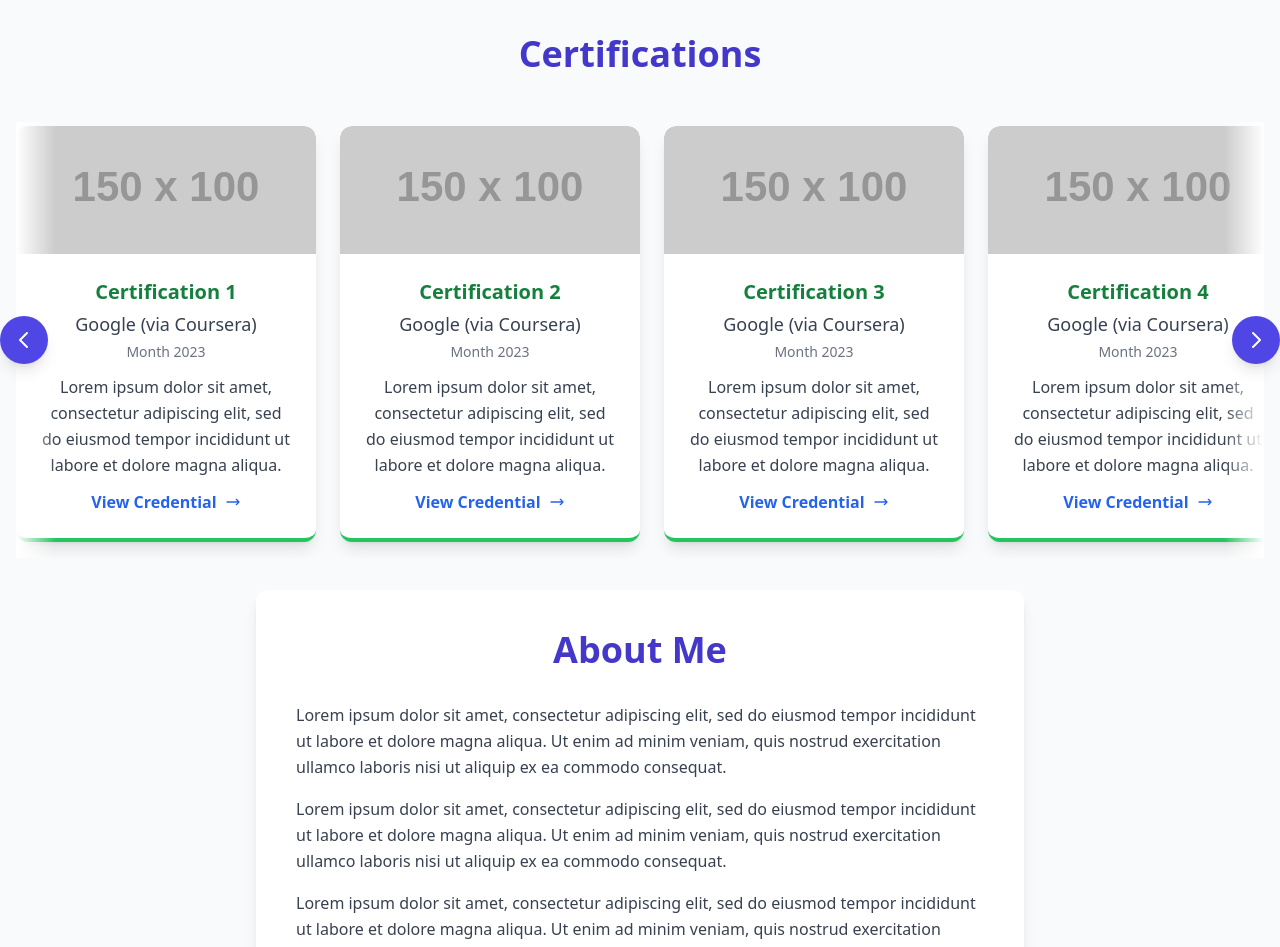
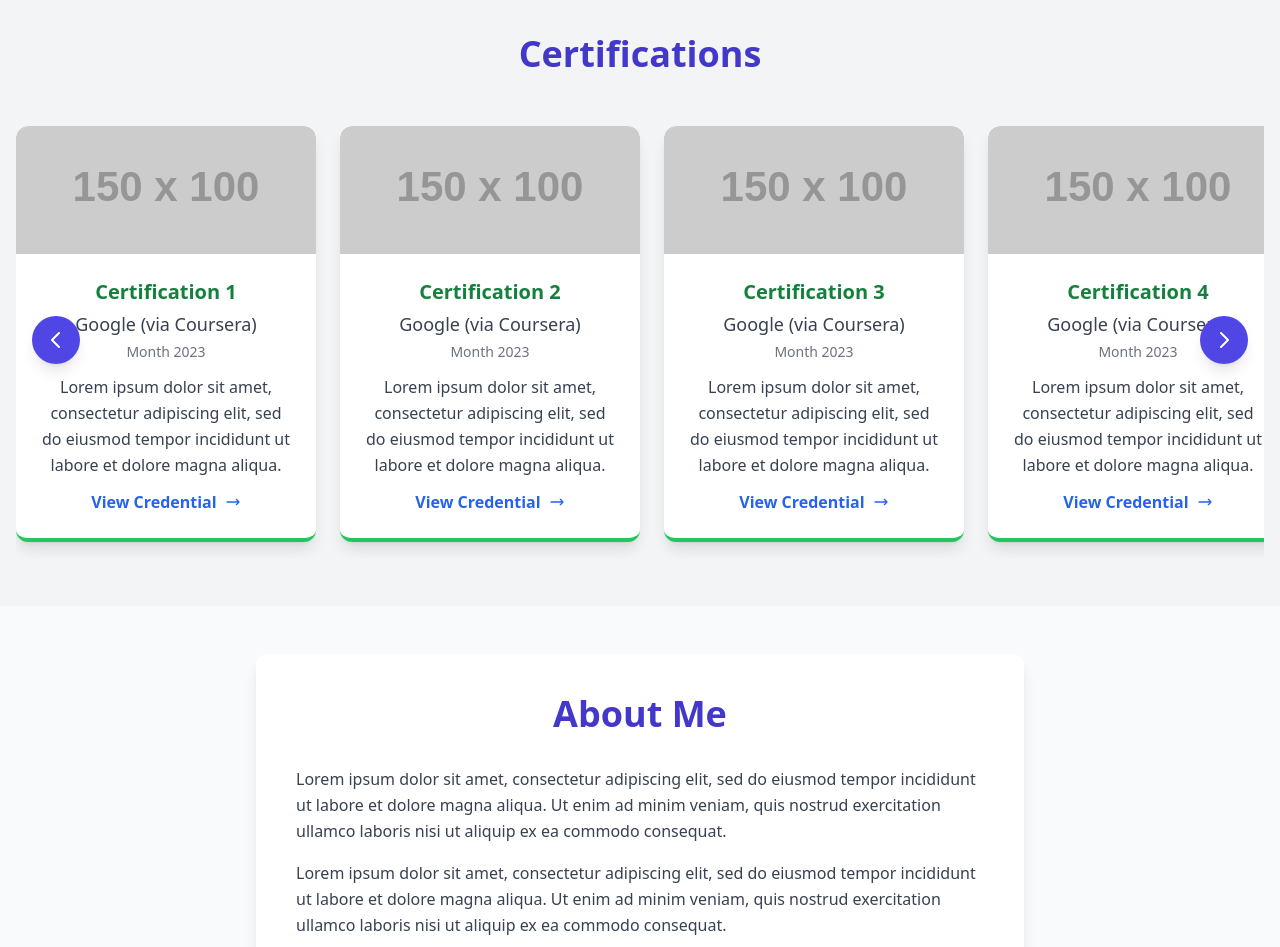
Before and after one commit to vnclrd/mic-portfolio, a React (Vite) app: page / in a window 1280 px wide. Shown: the part 2620-3567 px from the top of the page. Built offline with nearby package versions, Linux system fonts and the light colour scheme.

Commit message:
Made margins, paddings consistent

```diff
--- a/src/App.jsx
+++ b/src/App.jsx
@@ -439,8 +439,8 @@ const App = () => {
       </section>
 
       {/* Projects Section */}
-      <section id="projects" className="container mx-auto px-4 py-16 md:py-12 scroll-mt-[96px]">
-        <h2 className="text-3xl md:text-4xl font-bold text-center text-indigo-700 mb-12">
+      <section id="projects" className="container mx-auto px-4 py-12 md:py-12 scroll-mt-[96px]">
+        <h2 className={`text-3xl md:text-4xl font-bold text-center mb-12 ${isDarkMode ? 'text-white' : 'text-indigo-700'}`}>
           Projects
         </h2>
         <div className="grid grid-cols-1 md:grid-cols-2 lg:grid-cols-2 gap-10">
@@ -483,9 +483,9 @@ const App = () => {
       </section>
 
       {/* Skills Section */}
-      <section id="skills" className={`py-16 md:py-12 scroll-mt-[96px] ${isDarkMode ? 'bg-gray-800' : 'bg-gray-100'}`}>
+      <section id="skills" className={`py-12 md:py-12 scroll-mt-[96px] ${isDarkMode ? 'bg-gray-800' : 'bg-gray-100'}`}>
         <div className="container mx-auto px-4">
-          <h2 className="text-3xl md:text-4xl font-bold text-center text-indigo-700 mb-12">
+          <h2 className={`text-3xl md:text-4xl font-bold text-center mb-12 ${isDarkMode ? 'text-white' : 'text-indigo-700'}`}>
             Skills
           </h2>
           <div className="grid grid-cols-1 md:grid-cols-2 lg:grid-cols-3 gap-8">
@@ -496,7 +496,7 @@ const App = () => {
                   {skillList.map((skill, index) => (
                     <li key={index} className={`flex items-center ${isDarkMode ? 'text-gray-300' : 'text-gray-700'}`}>
                       <svg className={`w-4 h-4 mr-2 flex-shrink-0 ${isDarkMode ? 'text-indigo-300' : 'text-indigo-400'}`} fill="currentColor" viewBox="0 0 20 20">
-                        <path fillRule="evenodd" d="M10 18a8 8 0 100-16 8 8 0 000 16zm3.707-9.293a1 1 0 00-1.414-1.414L9 10.586 7.707 9.293a1 1 0 00-1.414 1.414l2 2a1 1 0 001.414 0l4-4z" clipRule="evenodd"></path>
+                        <path fillRule="evenodd" d="M10 18a8 8 0 100-16 8 8 0 000 16zm3.707-9.293a1 1 0 00-1.414-1.414L9 10.586 7.707 9.293a1 1 0 00-1.414 1.414l2 2a1 1 to 001.414 0l4-4z" clipRule="evenodd"></path>
                       </svg>
                       {skill}
                     </li>
@@ -509,9 +509,9 @@ const App = () => {
       </section>
 
       {/* Education Section */}
-      <section id="education" className={`pt-8 md:pt-6 py-16 md:py-24 scroll-mt-[96px] ${isDarkMode ? 'bg-gray-900' : 'bg-gray-50'}`}>
+      <section id="education" className={`pt-12 md:pt-12 py-12 md:py-12 scroll-mt-[96px] ${isDarkMode ? 'bg-gray-900' : 'bg-gray-50'}`}>
         <div className="container mx-auto px-4">
-          <h2 className="text-3xl md:text-4xl font-bold text-center text-indigo-700 mb-12">
+          <h2 className={`text-3xl md:text-4xl font-bold text-center mb-12 ${isDarkMode ? 'text-white' : 'text-indigo-700'}`}>
             Education
           </h2>
           <div className="grid grid-cols-1 md:grid-cols-2 gap-8 max-w-4xl mx-auto">
@@ -530,14 +530,14 @@ const App = () => {
       </section>
 
       {/* Certifications Section */}
-      <section id="certifications" className="container mx-auto px-4 py-16 md:py-6 scroll-mt-[96px]">
-        <h2 className="text-3xl md:text-4xl font-bold text-center text-indigo-700 mb-12">
+      <section id="certifications" className={`mx-auto px-4 py-12 md:py-12 scroll-mt-[96px] ${isDarkMode ? 'bg-gray-800' : 'bg-gray-100'}`}>
+        <h2 className={`text-3xl md:text-4xl font-bold text-center mb-12 ${isDarkMode ? 'text-white' : 'text-indigo-700'}`}>
           Certifications
         </h2>
         <div className="relative flex items-center justify-center shadow-mask">
           <button
             onClick={scrollCertificationsLeft}
-            className={`absolute left-0 z-10 p-3 text-white rounded-full shadow-lg focus:outline-none focus:ring-2 focus:ring-opacity-75 -ml-4 ${isDarkMode ? 'bg-indigo-700 hover:bg-indigo-600 focus:ring-indigo-400' : 'bg-indigo-600 hover:bg-indigo-700 focus:ring-indigo-500'}`}
+            className={`absolute left-4 z-10 p-3 text-white rounded-full shadow-lg focus:outline-none focus:ring-2 focus:ring-opacity-75 ${isDarkMode ? 'bg-indigo-700 hover:bg-indigo-600 focus:ring-indigo-400' : 'bg-indigo-600 hover:bg-indigo-700 focus:ring-indigo-500'}`}
             aria-label="Scroll left"
           >
             <svg className="w-6 h-6" fill="none" stroke="currentColor" viewBox="0 0 24 24" xmlns="http://www.w3.org/2000/svg">
@@ -587,7 +587,7 @@ const App = () => {
 
           <button
             onClick={scrollCertificationsRight}
-            className={`absolute right-0 z-10 p-3 text-white rounded-full shadow-lg focus:outline-none focus:ring-2 focus:ring-opacity-75 -mr-4 ${isDarkMode ? 'bg-indigo-700 hover:bg-indigo-600 focus:ring-indigo-400' : 'bg-indigo-600 hover:bg-indigo-700 focus:ring-indigo-500'}`}
+            className={`absolute right-4 z-10 p-3 text-white rounded-full shadow-lg focus:outline-none focus:ring-2 focus:ring-opacity-75 ${isDarkMode ? 'bg-indigo-700 hover:bg-indigo-600 focus:ring-indigo-400' : 'bg-indigo-600 hover:bg-indigo-700 focus:ring-indigo-500'}`}
             aria-label="Scroll right"
           >
             <svg className="w-6 h-6" fill="none" stroke="currentColor" viewBox="0 0 24 24" xmlns="http://www.w3.org/2000/svg">
@@ -598,9 +598,9 @@ const App = () => {
       </section>
 
       {/* About Section */}
-      <section id="about" className={`container mx-auto px-4 py-16 md:py-2 pb-8 md:pb-12 scroll-mt-[96px] ${isDarkMode ? 'text-gray-200' : 'text-gray-800'}`}>
+      <section id="about" className={`container mx-auto px-4 py-12 md:py-12 scroll-mt-[96px] ${isDarkMode ? 'text-gray-200' : 'text-gray-800'}`}>
         <div className={`max-w-3xl mx-auto p-8 md:p-10 rounded-xl shadow-lg ${isDarkMode ? 'bg-gray-800' : 'bg-white'}`}>
-          <h2 className="text-3xl md:text-4xl font-bold text-center text-indigo-700 mb-8">
+          <h2 className={`text-3xl md:text-4xl font-bold text-center mb-8 ${isDarkMode ? 'text-white' : 'text-indigo-700'}`}>
             About Me
           </h2>
           <p className={`${isDarkMode ? 'text-gray-300' : 'text-gray-700'} leading-relaxed mb-4`}>
@@ -616,7 +616,7 @@ const App = () => {
       </section>
 
       {/* GitHub Section */}
-      <section id="github" className="bg-gradient-to-r from-blue-600 to-indigo-700 text-white py-16 md:py-12 scroll-mt-[96px]">
+      <section id="github" className="bg-gradient-to-r from-blue-600 to-indigo-700 text-white py-12 md:py-12 scroll-mt-[96px]">
         <div className="container mx-auto px-4 text-center">
           <h2 className="text-3xl md:text-4xl font-bold mb-4">
             Check out my GitHub!
--- a/src/index.css
+++ b/src/index.css
@@ -6,24 +6,3 @@
     -ms-overflow-style: none;  /* IE and Edge */
     scrollbar-width: none;  /* Firefox */
 }
-
-.shadow-mask::before,
-.shadow-mask::after {
-  content: '';
-  position: absolute;
-  top: 0;
-  bottom: 0;
-  width: 40px;
-  pointer-events: none;
-  z-index: 5; /* 👈 LOWER than the scroll buttons */
-}
-
-.shadow-mask::before {
-  left: 0;
-  background: linear-gradient(to right, rgba(255, 255, 255, 1), rgba(255, 255, 255, 0));
-}
-
-.shadow-mask::after {
-  right: 0;
-  background: linear-gradient(to left, rgba(255, 255, 255, 1), rgba(255, 255, 255, 0));
-}
```
